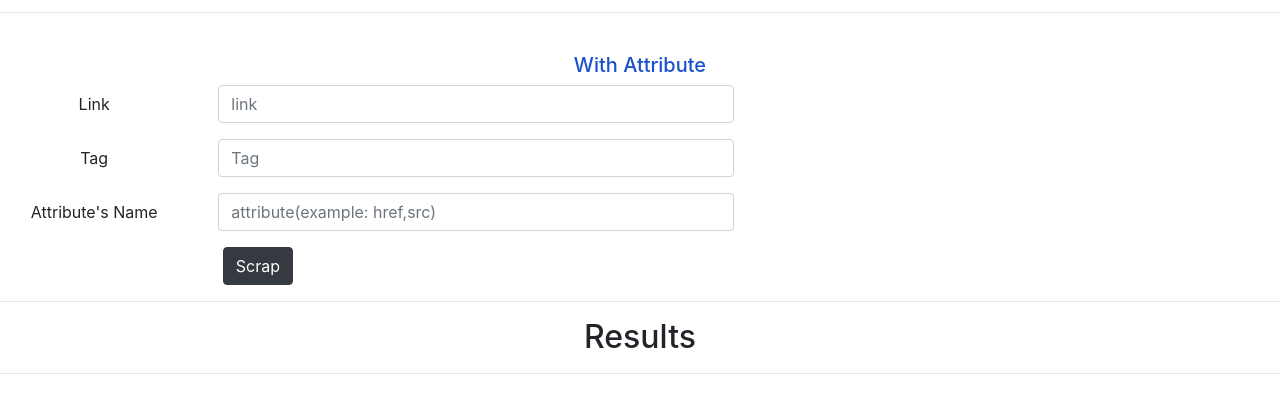
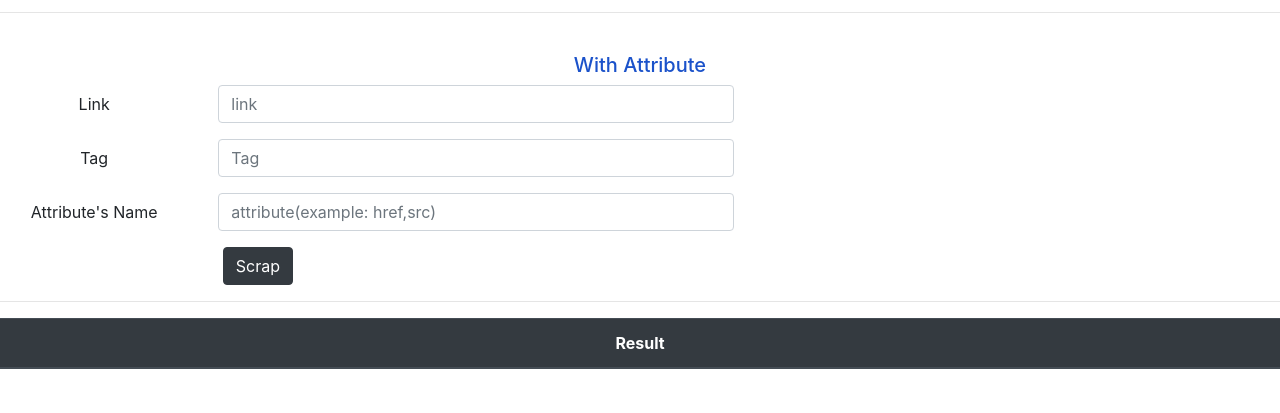
Before and after one commit to RifatRobin/web_scraping_project, a Django app: page / in a window 1280 px wide. Shown: the part 300-713 px from the top of the page. Run offline with Django 3.2, Linux system fonts and the light colour scheme; lists and menus that the app fills with data are empty; some libraries are stand-ins or nearby versions.

Commit message:
Added result table in 'index.html' file and Modified 'views.py','urls.py'

```diff
--- a/scrap/templates/scrap/index.html
+++ b/scrap/templates/scrap/index.html
@@ -108,17 +108,27 @@
 
 
   <!-- Result Section -->
+  <hr>
 
-  <hr>
-  <center>
-    <h2>Results</h2>
-  </center>
-  <hr>
-  <div class="result">
-    {% for scraping_result in extracted_data %}
-    <p>{{scraping_result}}</p>
-    {% endfor %}
-  </div>
+
+  <!-- result table -->
+  <table class="table">
+
+    <thead class="thead-dark">
+      <tr>
+        <th style="text-align:center;" scope="col">Result</th>
+      </tr>
+    </thead>
+
+    <tbody>
+      {% for scraping_result in extracted_data %}
+      <tr>
+        <td>{{scraping_result}}</td>
+      </tr>
+      {% endfor %}
+    </tbody>
+
+  </table>
 
 
 </body>
--- a/scrap/urls.py
+++ b/scrap/urls.py
@@ -1,10 +1,7 @@
-
-from django.contrib import admin
 from django.urls import path, include
 from .import views
 
 urlpatterns = [
-    path('admin/', admin.site.urls),
     path('', views.data_input, name='data_input'),
     path('with_attributes', views.with_attributes, name='with_attributes'),
 ]
--- a/scrap/views.py
+++ b/scrap/views.py
@@ -10,7 +10,6 @@ import urllib
 # created view for the scraping process of without tag attribute
 def data_input(request):
     extracted_data = []
-
     if request.method == 'POST':
         # the web address link will store in this variable
         web_address = request.POST.get('web_link', 'default')
@@ -25,16 +24,12 @@ def data_input(request):
         for data in scrapval.find_all(scrap_tag):
             desired_values = data.get_text()
             extracted_data.append(desired_values)
-        print(extracted_data)
-
     return render(request, "scrap/index.html", {'extracted_data': extracted_data})
-
 
 
 # created view for the scraping process for tag attribute
 def with_attributes(request):
     extracted_data = []
-
     if request.method == 'POST':
         # the web address link will store in this variable
         web_address = request.POST.get('web_link', 'default')
@@ -51,6 +46,5 @@ def with_attributes(request):
         for data in scrapval.find_all(scrap_tag):
             desired_values = data.get(tag_attribute)
             extracted_data.append(desired_values)
-        print(extracted_data)
 
     return render(request, "scrap/index.html", {'extracted_data': extracted_data})
```
